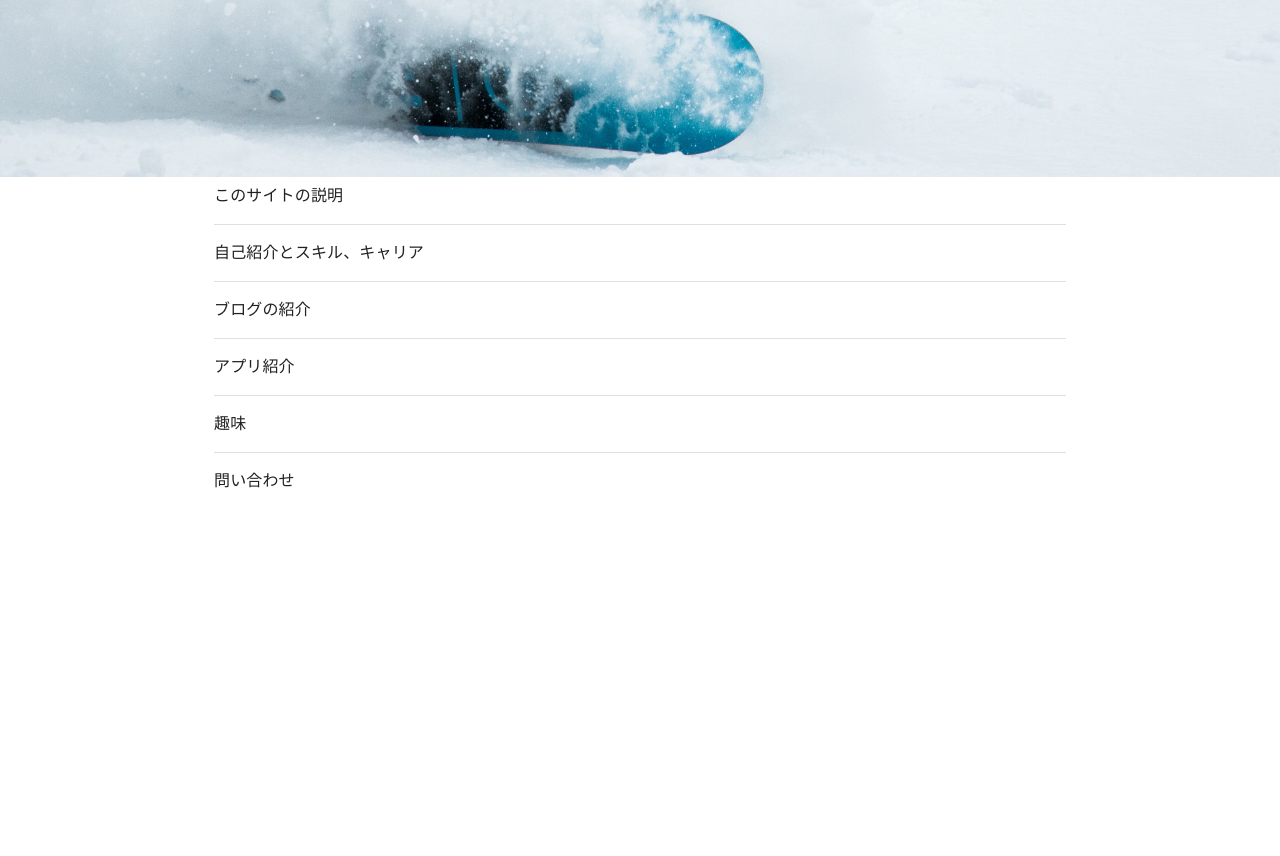
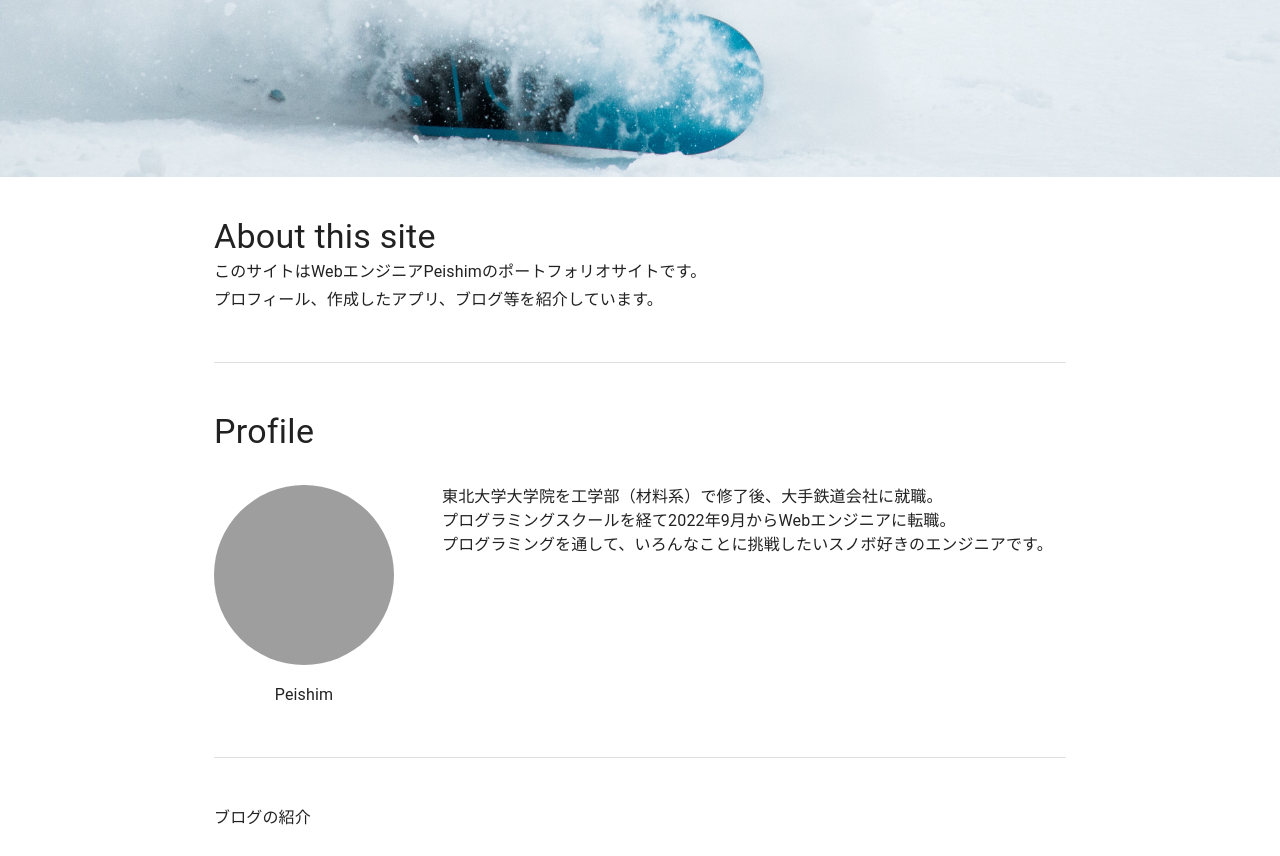
Before and after one commit to shimpei1494/pei-portfolio, a Next.js app: page / in a window 1280 px wide. Shown: the part 604-1460 px from the top of the page. Before the commit the page ends 1097 px from the top, so only its background shows below. Built offline with nearby package versions, Linux system fonts and the light colour scheme; grey boxes are pictures that could not be loaded.

Commit message:
トップページの修正

```diff
--- a/pages/index.tsx
+++ b/pages/index.tsx
@@ -1,4 +1,4 @@
-import { Divider } from '@mui/material'
+import { Avatar, Divider, Typography } from '@mui/material'
 import { Box, Container, Stack } from '@mui/system'
 import Header from '../components/Header'
 import { HeadTag } from '../components/HeadTag'
@@ -12,9 +12,32 @@ export default function Home() {
         {/* 画像はスマホサイズでいい感じに表示されないようであれば、非表示にする */}
         <img src="/images/top-snowboard3.jpeg" width="100%" alt="Topページのスノーボード画像" />
         <Container maxWidth='md'>
-          <Stack divider={<Divider orientation="horizontal"/>} spacing={2}>
-            <Box>このサイトの説明</Box>
-            <Box>自己紹介とスキル、キャリア</Box>
+          <Stack divider={<Divider orientation="horizontal"/>} spacing={6} mt={4}>
+            <Box>
+              <Typography variant="h4">
+                About this site
+              </Typography>
+              <Typography variant='subtitle1'>
+                このサイトはWebエンジニアPeishimのポートフォリオサイトです。<br/>
+                プロフィール、作成したアプリ、ブログ等を紹介しています。
+              </Typography>
+            </Box>
+            <Box>
+              <Typography variant="h4" mb={4}>
+                Profile
+              </Typography>
+              <Stack direction="row" spacing={6}>
+                <Box>
+                  <Avatar alt="peishim_avatar" src="/images/profile/profile_avatar.jpg" sx={{ width: 180, height: 180 }} />
+                  <Typography variant='subtitle1' align='center' mt={2}> Peishim </Typography>
+                </Box>
+                <Box>
+                  東北大学大学院を工学部（材料系）で修了後、大手鉄道会社に就職。<br/>
+                  プログラミングスクールを経て2022年9月からWebエンジニアに転職。<br/>
+                  プログラミングを通して、いろんなことに挑戦したいスノボ好きのエンジニアです。
+                </Box>
+              </Stack>
+            </Box>
             <Box>ブログの紹介</Box>
             <Box>アプリ紹介</Box>
             <Box>趣味</Box>
```
